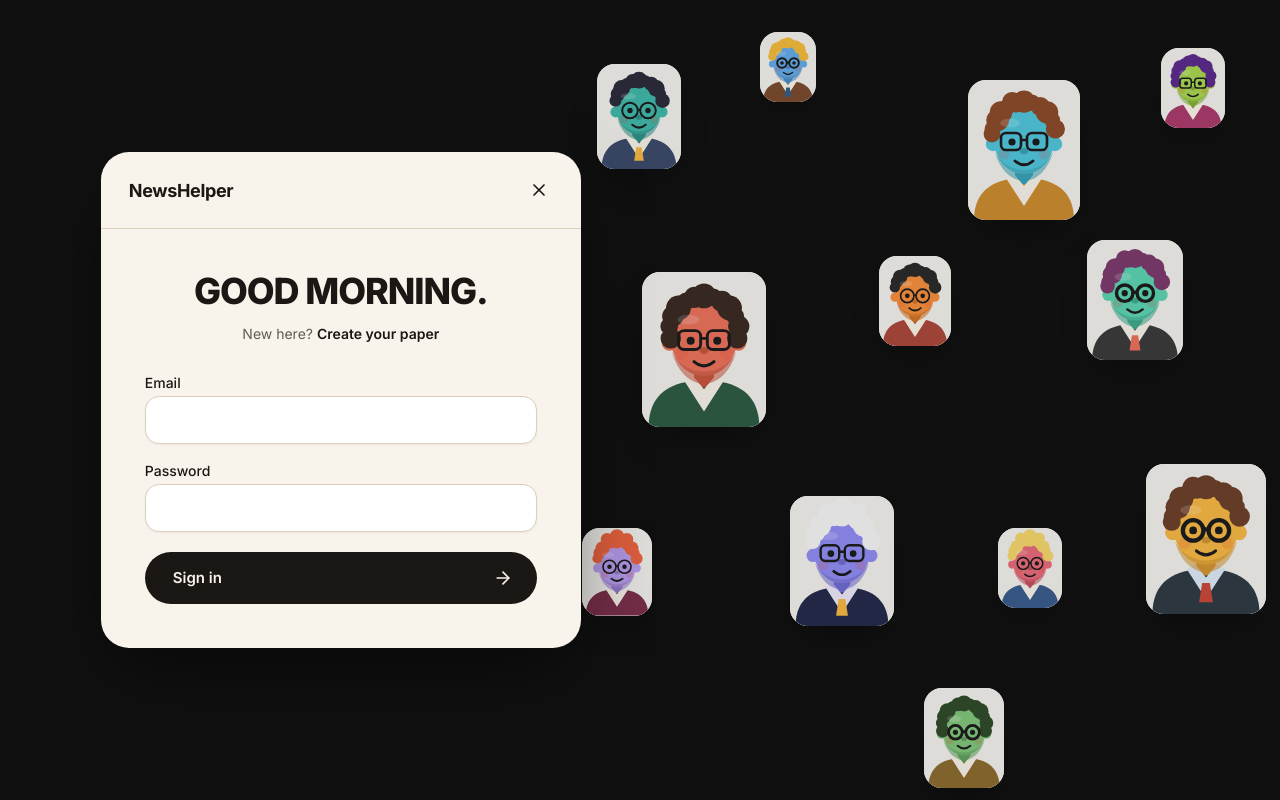
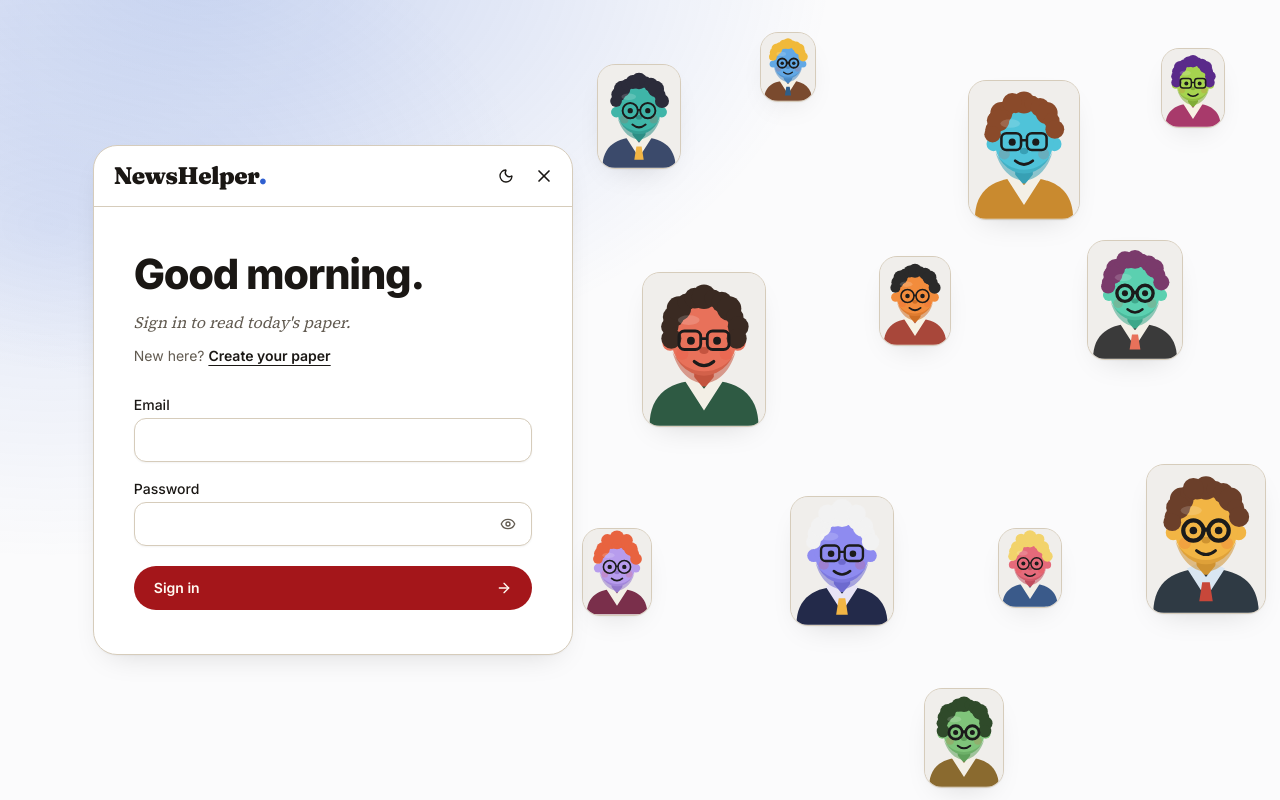
Before and after one commit to Abdul-Rafe8311/new-_helper, a Next.js app in the folder apps/web/: page /login in a window 1280 px wide. Built offline with nearby package versions, Linux system fonts and the light colour scheme.

Commit message:
feat(web): sign-in and sign-up on the shared system, with password toggle and loading state

```diff
--- a/apps/web/src/app/(auth)/auth.css
+++ b/apps/web/src/app/(auth)/auth.css
@@ -1,21 +1,18 @@
-/*
- * Sign-in and sign-up shell. Everything is prefixed .su-; the card re-declares the paper tokens
- * (both the raw ones and the Tailwind theme aliases) so it stays cream in light and dark themes.
- */
+/* Sign-in and sign-up shell: layout only. Colour, type and radii come from the shared tokens. */
 .su-stage {
   position: relative;
   flex: 1;
   display: flex;
   align-items: center;
   min-height: 100svh;
-  background: #101010;
   overflow: hidden;
-  padding: 24px;
+  padding: 24px 16px;
 }
 .su-art {
   display: none;
   position: absolute;
   inset: 0 0 0 42%;
+  z-index: 0;
   pointer-events: none;
 }
 @media (min-width: 900px) {
@@ -29,8 +26,8 @@
   border-radius: 18px;
   overflow: hidden;
   background: #f0eeeb;
-  box-shadow: 0 16px 40px -16px rgba(0, 0, 0, 0.5);
-  opacity: 0.92;
+  border: 1px solid var(--rule);
+  box-shadow: var(--shadow-card);
 }
 .su-art__tile .lp-portrait {
   display: block;
@@ -38,147 +35,15 @@
   height: 100%;
 }
 .su-card {
-  --paper: #f8f4ec;
-  --paper-2: #efe8da;
-  --ink: #1a1714;
-  --muted: #625b51;
-  --rule: #d9cfbd;
-  --accent: #1a1714;
-  --accent-ink: #f8f4ec;
-  --ring: #1a1714;
-  --destructive: #b42318;
-  --color-paper: #f8f4ec;
-  --color-paper-2: #efe8da;
-  --color-ink: #1a1714;
-  --color-muted: #625b51;
-  --color-rule: #d9cfbd;
-  --color-accent: #1a1714;
-  --color-background: #f8f4ec;
-  --color-foreground: #1a1714;
-  --color-border: #d9cfbd;
-  --color-input: #d9cfbd;
-  --color-ring: #1a1714;
-  --color-destructive: #b42318;
   position: relative;
   z-index: 1;
   width: 100%;
   max-width: 480px;
   margin: 0 auto;
-  border-radius: 28px;
-  background: var(--paper);
-  color: var(--ink);
-  box-shadow: 0 30px 80px -20px rgba(0, 0, 0, 0.6);
-  color-scheme: light;
+  border-radius: var(--radius-panel);
 }
 @media (min-width: 900px) {
   .su-card {
     margin: 0 0 0 6vw;
   }
 }
-.su-card__head {
-  display: flex;
-  align-items: center;
-  justify-content: space-between;
-  padding: 16px 20px 16px 28px;
-  border-bottom: 1px solid var(--rule);
-}
-.su-brand {
-  font-family: var(--font-inter), ui-sans-serif, system-ui, sans-serif;
-  font-size: 18px;
-  font-weight: 700;
-  letter-spacing: -0.02em;
-  color: var(--ink);
-  text-decoration: none;
-}
-.su-close {
-  display: inline-flex;
-  align-items: center;
-  justify-content: center;
-  width: 44px;
-  height: 44px;
-  border-radius: 999px;
-  color: var(--ink);
-}
-.su-close svg {
-  width: 20px;
-  height: 20px;
-}
-.su-close:hover {
-  background: var(--paper-2);
-}
-.su-card__body {
-  padding: 36px 28px 36px;
-  font-family: var(--font-inter), ui-sans-serif, system-ui, sans-serif;
-}
-@media (min-width: 480px) {
-  .su-card__body {
-    padding: 44px 44px 44px;
-  }
-}
-.su-title {
-  text-align: center;
-  font-family: var(--font-inter), ui-sans-serif, system-ui, sans-serif;
-  font-size: clamp(28px, 6vw, 36px);
-  font-weight: 800;
-  line-height: 1.05;
-  letter-spacing: -0.03em;
-  text-transform: uppercase;
-  text-wrap: balance;
-}
-.su-sub {
-  margin: 12px 0 32px;
-  text-align: center;
-  font-family: var(--font-inter), ui-sans-serif, system-ui, sans-serif;
-  font-size: 14px;
-  color: var(--muted);
-}
-.su-sub a {
-  margin-left: 4px;
-  color: var(--ink);
-  font-weight: 600;
-  text-underline-offset: 3px;
-}
-.su-sub a:hover {
-  text-decoration: underline;
-}
-.su-card label {
-  font-size: 14px;
-  font-weight: 500;
-}
-.su-card input {
-  height: 48px;
-  border-radius: 14px;
-  border-color: var(--rule);
-  background: #fff;
-  padding: 0 16px;
-  font-size: 15px;
-}
-.su-card input:focus-visible {
-  border-color: var(--ink);
-  box-shadow: 0 0 0 3px rgba(26, 23, 20, 0.15);
-}
-.su-cta {
-  display: flex;
-  align-items: center;
-  justify-content: space-between;
-  width: 100%;
-  height: 52px;
-  margin-top: 8px;
-  padding: 0 24px 0 28px;
-  border-radius: 999px;
-  background: #1a1714;
-  color: #f8f4ec;
-  font-size: 15px;
-  font-weight: 600;
-}
-.su-cta:hover {
-  background: #000;
-}
-.su-cta svg {
-  width: 20px;
-  height: 20px;
-}
-.su-cta:focus-visible {
-  outline: 2px solid #1a1714;
-  outline-offset: 3px;
-}
--- a/apps/web/src/app/(auth)/layout.tsx
+++ b/apps/web/src/app/(auth)/layout.tsx
@@ -1,11 +1,14 @@
 import { X } from "lucide-react";
 import Link from "next/link";
 
+import { StaticAmbient } from "@/components/brand/ambient";
+import { Brand } from "@/components/brand/brand";
 import { MASCOTS, Portrait } from "@/components/landing/mascots";
+import { ThemeToggle } from "@/components/theme/theme-toggle";
 
 import "./auth.css";
 
-/** Where each decorative portrait sits on the art panel: left/top in %, and a size in px. */
+/** Where each decorative portrait sits on the art panel: left/top in %, and a width in px. */
 const ART: readonly { x: number; y: number; w: number }[] = [
   { x: 8, y: 8, w: 84 },
   { x: 30, y: 4, w: 56 },
@@ -21,30 +24,35 @@ const ART: readonly { x: number; y: number; w: number }[] = [
   { x: 52, y: 86, w: 80 },
 ];
 
+/** Sign-in and sign-up: the reader's canvas and glow, the shared wordmark, a card, and the cast. */
 export default function AuthLayout({ children }: LayoutProps<"/">) {
   return (
-    <div className="su-stage">
+    <div className="su-stage brand-scope bg-canvas font-sans text-ink">
+      <StaticAmbient />
       <div className="su-art" aria-hidden="true">
         {ART.map((tile, i) => (
-          <span
-            key={i}
-            className="su-art__tile"
-            style={{ left: `${tile.x}%`, top: `${tile.y}%`, width: tile.w, height: tile.w * 1.25 }}
-          >
+          <span key={i} className="su-art__tile" style={{ left: `${tile.x}%`, top: `${tile.y}%`, width: tile.w, height: tile.w * 1.25 }}>
             <Portrait mascot={MASCOTS[(i * 5) % MASCOTS.length]} index={(i * 5) % MASCOTS.length} />
           </span>
         ))}
       </div>
-      <div className="su-card">
-        <header className="su-card__head">
-          <Link href="/" className="su-brand">
-            NewsHelper
-          </Link>
-          <Link href="/" className="su-close" aria-label="Close and go back home">
-            <X aria-hidden="true" />
-          </Link>
+      <div className="su-card card">
+        <header className="flex items-center justify-between border-b border-rule py-2 pr-2 pl-5">
+          <Brand size="md" />
+          <div className="flex items-center">
+            <ThemeToggle />
+            <Link
+              href="/"
+              aria-label="Close and go back home"
+              className="inline-flex size-10 items-center justify-center rounded-full text-ink outline-none hover:bg-ink/8 focus-visible:ring-[3px] focus-visible:ring-ring/50"
+            >
+              <X aria-hidden="true" className="size-5" />
+            </Link>
+          </div>
         </header>
-        <main className="su-card__body">{children}</main>
+        <main id="main" className="px-6 py-9 sm:px-10 sm:py-11">
+          {children}
+        </main>
       </div>
     </div>
   );
--- a/apps/web/src/app/(auth)/login/page.tsx
+++ b/apps/web/src/app/(auth)/login/page.tsx
@@ -8,9 +8,13 @@ export const metadata: Metadata = { title: "Sign in" };
 export default function LoginPage() {
   return (
     <>
-      <h1 className="su-title">Good morning.</h1>
-      <p className="su-sub">
-        New here?<Link href="/signup">Create your paper</Link>
+      <h1 className="page-title text-4xl sm:text-[2.6rem]">Good morning.</h1>
+      <p className="lede mt-3 text-base">Sign in to read today&apos;s paper.</p>
+      <p className="mt-3 mb-8 font-sans text-sm text-muted">
+        New here?{" "}
+        <Link href="/signup" className="font-semibold text-ink underline underline-offset-4">
+          Create your paper
+        </Link>
       </p>
       <LoginForm />
     </>
--- a/apps/web/src/app/(auth)/signup/page.tsx
+++ b/apps/web/src/app/(auth)/signup/page.tsx
@@ -8,9 +8,13 @@ export const metadata: Metadata = { title: "Start my paper" };
 export default function SignupPage() {
   return (
     <>
-      <h1 className="su-title">Create your paper</h1>
-      <p className="su-sub">
-        Already have an account?<Link href="/login">Sign in</Link>
+      <h1 className="page-title text-4xl sm:text-[2.6rem]">Create your paper</h1>
+      <p className="lede mt-3 text-base">Two minutes now, and tomorrow&apos;s front page is about what you care about.</p>
+      <p className="mt-3 mb-8 font-sans text-sm text-muted">
+        Already have an account?{" "}
+        <Link href="/login" className="font-semibold text-ink underline underline-offset-4">
+          Sign in
+        </Link>
       </p>
       <SignupForm />
     </>
--- a/apps/web/src/components/auth/form-field.tsx
+++ b/apps/web/src/components/auth/form-field.tsx
@@ -1,4 +1,7 @@
-import type { ComponentProps } from "react";
+"use client";
+
+import { AlertCircle, Eye, EyeOff } from "lucide-react";
+import { useState, type ComponentProps } from "react";
 
 import { Input } from "@/components/ui/input";
 import { Label } from "@/components/ui/label";
@@ -10,14 +13,38 @@ type FormFieldProps = ComponentProps<typeof Input> & {
   hint?: string;
 };
 
-export function FormField({ id, label, error, hint, ...input }: FormFieldProps) {
+/** Label, control, then hint or error. Password fields get a show/hide toggle. */
+export function FormField({ id, label, error, hint, type, className, ...input }: FormFieldProps) {
+  const [shown, setShown] = useState(false);
+  const isPassword = type === "password";
   const describedBy = error ? `${id}-error` : hint ? `${id}-hint` : undefined;
   return (
     <div className="space-y-1.5">
       <Label htmlFor={id}>{label}</Label>
-      <Input id={id} aria-invalid={error ? true : undefined} aria-describedby={describedBy} {...input} />
+      <div className="relative">
+        <Input
+          id={id}
+          type={isPassword && shown ? "text" : type}
+          aria-invalid={error ? true : undefined}
+          aria-describedby={describedBy}
+          className={isPassword ? `pr-12 ${className ?? ""}` : className}
+          {...input}
+        />
+        {isPassword ? (
+          <button
+            type="button"
+            aria-label={shown ? "Hide characters" : "Show characters"}
+            aria-pressed={shown}
+            onClick={() => setShown((v) => !v)}
+            className="absolute top-1/2 right-1.5 inline-flex size-9 -translate-y-1/2 items-center justify-center rounded-full text-muted outline-none hover:bg-ink/8 hover:text-ink focus-visible:ring-[3px] focus-visible:ring-ring/50"
+          >
+            {shown ? <EyeOff aria-hidden="true" className="size-4" /> : <Eye aria-hidden="true" className="size-4" />}
+          </button>
+        ) : null}
+      </div>
       {error ? (
-        <p id={`${id}-error`} className="font-sans text-sm text-destructive">
+        <p id={`${id}-error`} className="flex items-start gap-1.5 font-sans text-sm text-destructive">
+          <AlertCircle aria-hidden="true" className="mt-0.5 size-4 shrink-0" />
           {error}
         </p>
       ) : hint ? (
--- a/apps/web/src/components/auth/login-form.tsx
+++ b/apps/web/src/components/auth/login-form.tsx
@@ -1,7 +1,7 @@
 "use client";
 
 import { zodResolver } from "@hookform/resolvers/zod";
-import { ArrowRight } from "lucide-react";
+import { ArrowRight, Loader2 } from "lucide-react";
 import { useRouter } from "next/navigation";
 import { useForm } from "react-hook-form";
 
@@ -36,7 +36,7 @@ export function LoginForm() {
   return (
     <form noValidate onSubmit={handleSubmit(onSubmit)} className="space-y-5">
       {errors.root ? (
-        <p role="alert" className="border-l-2 border-destructive pl-3 font-sans text-sm text-destructive">
+        <p role="alert" className="rounded-xl border border-destructive/40 bg-destructive/5 px-4 py-3 font-sans text-sm text-destructive">
           {errors.root.message}
         </p>
       ) : null}
@@ -49,9 +49,9 @@ export function LoginForm() {
         error={errors.password?.message}
         {...register("password")}
       />
-      <Button type="submit" className="su-cta" disabled={isSubmitting}>
+      <Button type="submit" variant="accent" size="lg" className="w-full justify-between" disabled={isSubmitting} aria-busy={isSubmitting}>
         {isSubmitting ? "Signing in…" : "Sign in"}
-        <ArrowRight aria-hidden="true" />
+        {isSubmitting ? <Loader2 aria-hidden="true" className="animate-spin" /> : <ArrowRight aria-hidden="true" />}
       </Button>
     </form>
   );
```
Also changed, not shown: apps/web/src/components/auth/signup-form.tsx (+4 -4 lines), 2 other files (tests, documents, lock files or other folders).
